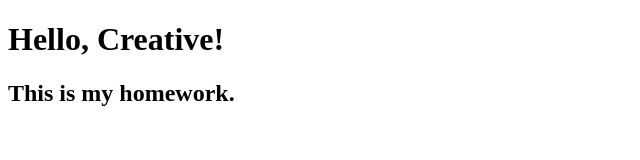
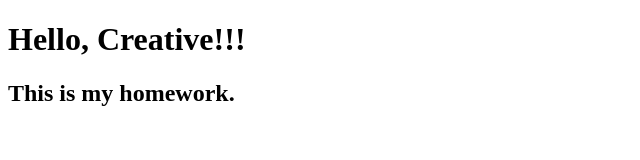
Before and after one commit to historymakerr/creativeCourse, a plain HTML site: page index.html in a window 1280 px wide. Shown: the full height of the page, 0-640 px from the left. Drawn offline with Linux system fonts and the light colour scheme.

Commit message:
Modified title

```diff
--- a/index.html
+++ b/index.html
@@ -8,7 +8,7 @@
 </head>
 <body>
    <h1 class="title">
-      Hello, Creative!
+      Hello, Creative!!!
    </h1>
 
    <h2 class="subtitle">
```
